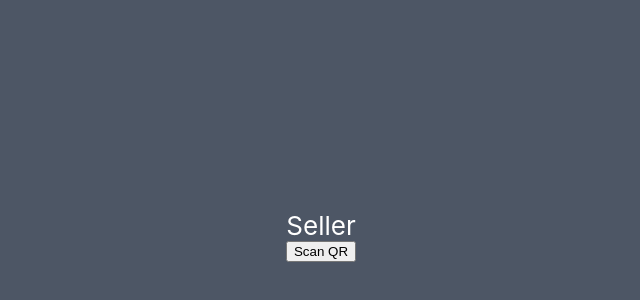
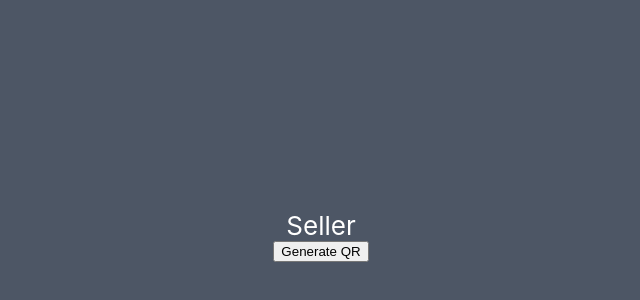
Before and after one commit to blooo-io/stellar-ledger-hackathon-blooo, a React (Create React App) app: page /seller in a window 1280 px wide. Shown: the part 164-464 px from the top of the page, without its empty margins (319-959 px from the left). Built offline with nearby package versions, Linux system fonts and the light colour scheme.

Commit message:
feat(front): layout

```diff
--- a/src/component/page/Buyer.js
+++ b/src/component/page/Buyer.js
@@ -1,13 +1,23 @@
-import React, { Fragment } from 'react'
+import React, { Fragment, useState } from 'react'
+import QrCode from './QrCode'
+
+
+const publicKey="GBXVND3EA436LZZVVXX7AKVAF42664L5IKIAKDVFIVFEZUCICEONVWLJ"
+
 
 const Buyer = () => {
-  const generateQR = () => {
-    //
-  }
+  const [displayQr, setDisplayQr] = useState(false)
+
+
   return (
     <Fragment>
-      <div>Buyer</div>
-      <button onClick={generateQR()}>Generate QR</button>
+      {displayQr && <QrCode publicKey={publicKey}></QrCode>}
+      {!displayQr &&
+        <Fragment>
+          <div>Buyer</div>
+          <button onClick={() => setDisplayQr(true)}>Generate QR</button>
+        </Fragment>
+      }
     </Fragment>
   )
 }
--- /dev/null
+++ b/src/component/page/QrCode.js
@@ -0,0 +1,12 @@
+import React from 'react'
+import {QRCodeSVG} from 'qrcode.react';
+
+const QrCode = ({publicKey}) => {
+    return (
+        <div>
+            <QRCodeSVG value={publicKey} size="300" bgColor="#FFFFFF" fgColor="#92C14B" level="Q"/>
+        </div>
+    )
+}
+
+export default QrCode
--- a/src/component/page/Seller.js
+++ b/src/component/page/Seller.js
@@ -1,14 +1,22 @@
-import React, { Fragment } from 'react'
+import React, { Fragment, useState } from 'react'
+import QrCode from './QrCode'
+
+const publicKey="GAAR5R4PL4ON7HT6PJFUDTB4VZX2ML7XLE42TUFRIGW72VMJQX2EK4CZ"
+
 
 const Seller = () => {
+  const [displayQr, setDisplayQr] = useState(false)
 
-  const scanQR = () => {
-    //
-  }
+
   return (
     <Fragment>
-      <div>Seller</div>
-      <button onClick={scanQR()}>Scan QR</button>
+      {displayQr && <QrCode publicKey={publicKey}></QrCode>}
+      {!displayQr &&
+        <Fragment>
+          <div>Seller</div>
+          <button onClick={() => setDisplayQr(true)}>Generate QR</button>
+        </Fragment>
+      }
     </Fragment>
   )
 }
```
Also changed, not shown: 1 other file (tests, documents, lock files or other folders).
